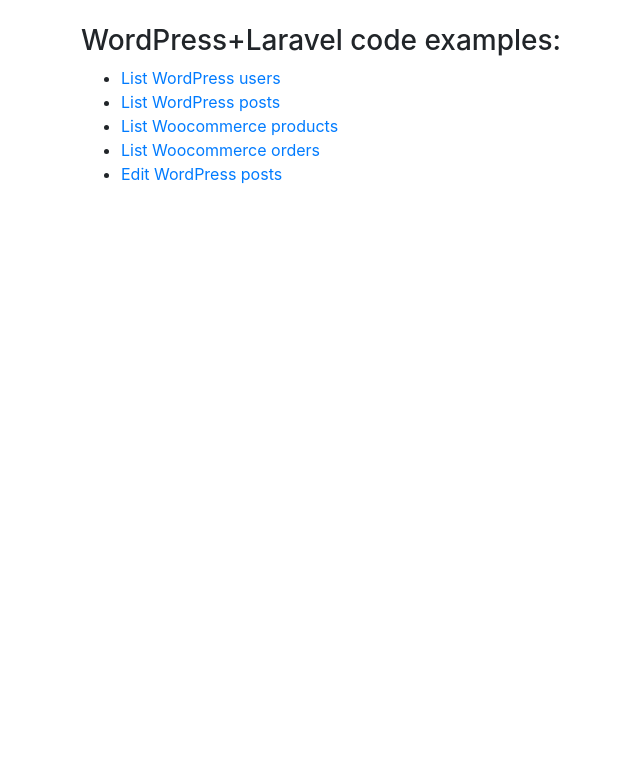
After one commit to peterconsuegra/wordpress-plus-laravel, a PHP site: page /templates/views/wordpress_plus_laravel_examples_inside_wordpress.blade.php in a window 1280 px wide. The commit adds this page. Shown: the top 783 px of the page, without its empty margins (4-644 px from the left). Run offline with PHP 8.4, Linux system fonts and the light colour scheme.

```diff
--- /dev/null
+++ b/templates/views/wordpress_plus_laravel_examples_inside_wordpress.blade.php
@@ -0,0 +1,27 @@
+<html>
+
+	<head>
+
+		<!-- CSS -->
+		<link rel="stylesheet" href="https://cdn.jsdelivr.net/npm/bootstrap@4.5.3/dist/css/bootstrap.min.css" integrity="sha384-TX8t27EcRE3e/ihU7zmQxVncDAy5uIKz4rEkgIXeMed4M0jlfIDPvg6uqKI2xXr2" crossorigin="anonymous">
+
+		<!-- jQuery and JS bundle w/ Popper.js -->
+		<script src="https://code.jquery.com/jquery-3.5.1.slim.min.js" integrity="sha384-DfXdz2htPH0lsSSs5nCTpuj/zy4C+OGpamoFVy38MVBnE+IbbVYUew+OrCXaRkfj" crossorigin="anonymous"></script>
+		<script src="https://cdn.jsdelivr.net/npm/bootstrap@4.5.3/dist/js/bootstrap.bundle.min.js" integrity="sha384-ho+j7jyWK8fNQe+A12Hb8AhRq26LrZ/JpcUGGOn+Y7RsweNrtN/tE3MoK7ZeZDyx" crossorigin="anonymous"></script>
+
+	</head>
+
+    <body>
+
+		<div class="container">
+			<br />
+		  <h3>WordPress+Laravel code examples:</h3>
+		  <ul>
+		  <li><a href="/app/list_users">List WordPress users</a></li>
+		  <li><a href="/app/list_posts">List WordPress posts</a></li>
+		  <li><a href="/app/list_products">List Woocommerce products</a></li>
+		  <li><a href="/app/list_orders">List Woocommerce orders</a></li>
+		  <li><a href="/app/edit_posts">Edit WordPress posts</a></li>
+	 	 </ul>
+    </body>
+</html>
```
Also changed, not shown: src/Console/NewWordPressPlusLaravel.php (+11 -5 lines).
